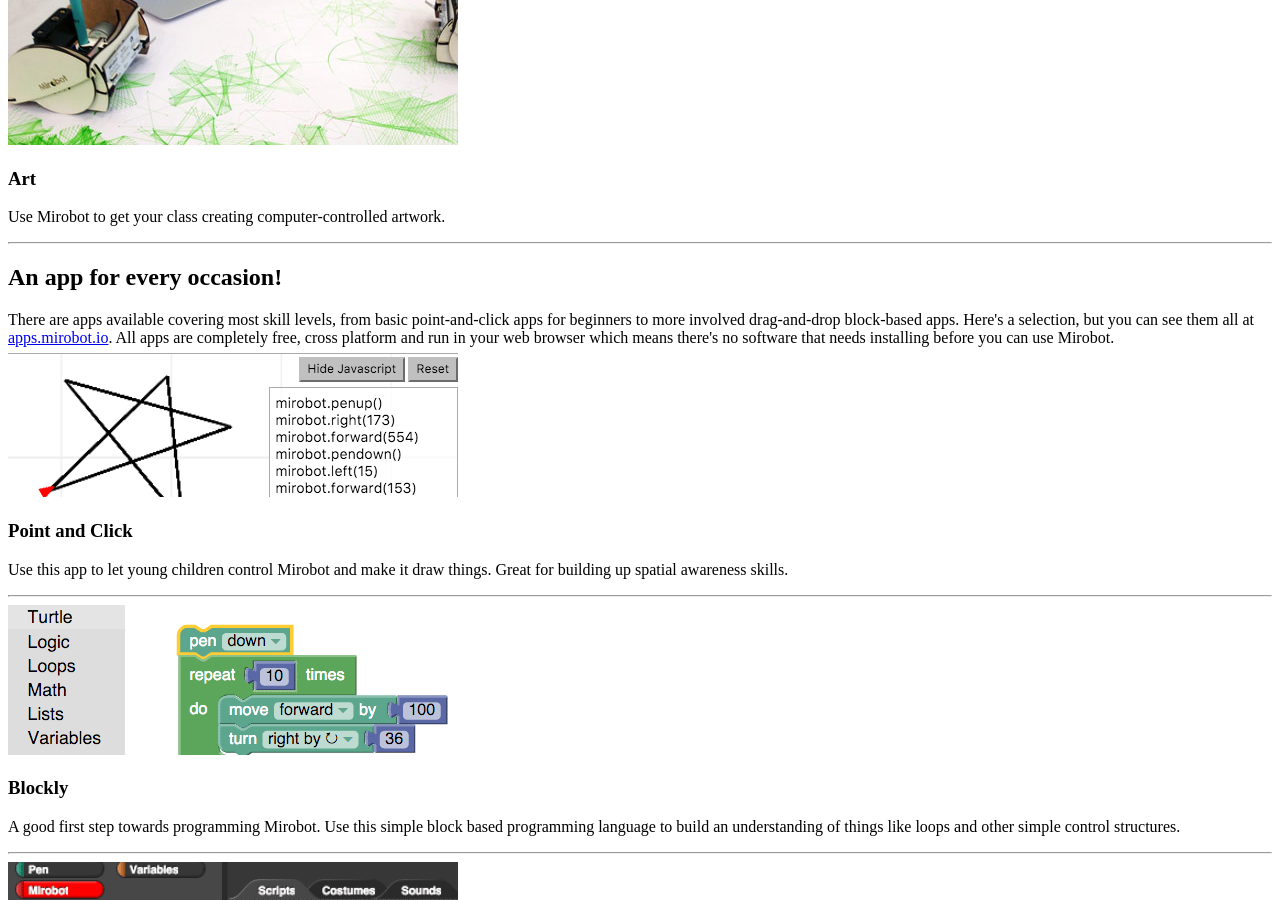
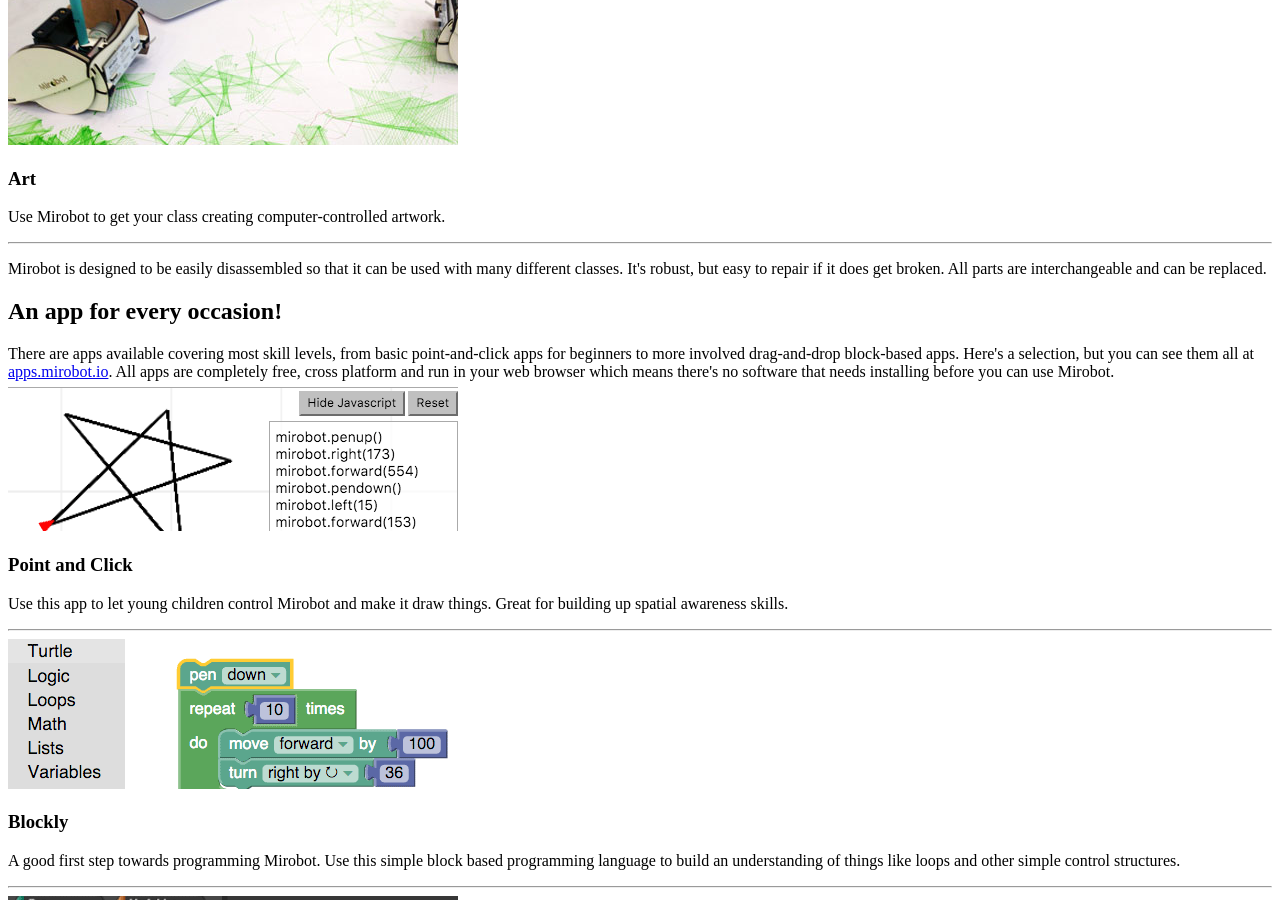
Before and after one commit to mirobot/mirobot-web, a Jekyll site: the page built from education/index.html, in a window 1280 px wide and 900 px high, scrolled down 1238 px. Built offline with Jekyll 4.4.1, drawn with Linux system fonts in a browser that asks for light colours; nearby versions of some CDN libraries; Markdown is read by kramdown in place of the engine named in the settings.

Commit message:
Tweak the copy

```diff
--- a/education/index.html
+++ b/education/index.html
@@ -47,6 +47,12 @@
 		<h3>Art</h3>
 		<p>Use Mirobot to get your class creating computer-controlled artwork.</p>
 		<hr class="clear" />
+	</div>
+</section>
+
+<section class="subhead">
+	<div class="inner">
+		<p>Mirobot is designed to be easily disassembled so that it can be used with many different classes. It's robust, but easy to repair if it does get broken. All parts are interchangeable and can be replaced.</p>
 	</div>
 </section>
 
```
